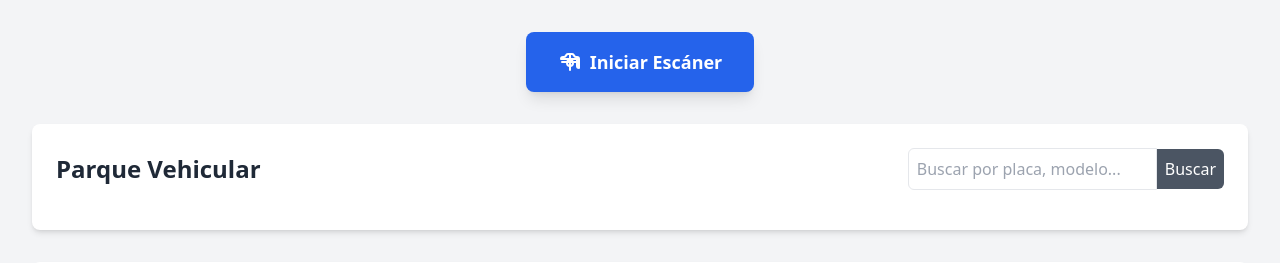
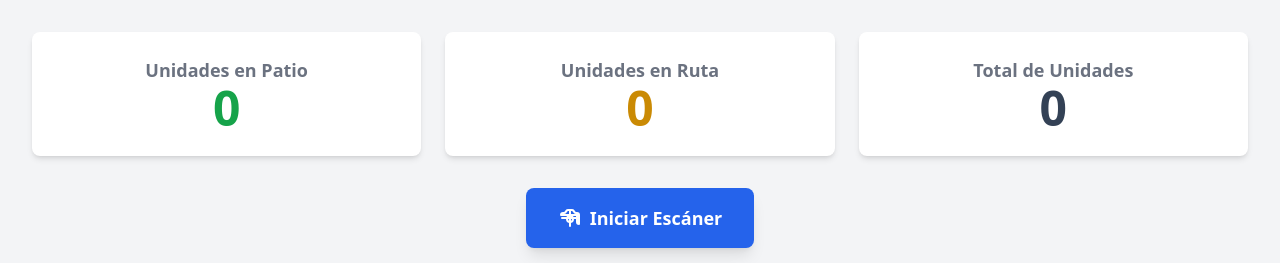
Before and after one commit to Isaacgtz17/control-vehicular, a Flask app: page / in a window 1280 px wide. Shown: the part 60-323 px from the top of the page. Run offline with Flask 3, Linux system fonts and the light colour scheme; the visitor is signed in with stand-in values (Sample User, id 1); data that the repository does not hold is empty; some libraries are stand-ins or nearby versions.

Commit message:
Cambios agregue dashboard de ontrol vehicular dentro o fuera de base

```diff
--- a/control_vehicular/app/routes.py
+++ b/control_vehicular/app/routes.py
@@ -27,36 +27,41 @@ def admin_required(f):
 @main_bp.route('/')
 @login_required
 def index():
-    # --- CORRECCIÓN: Parámetros de página separados ---
     page_vehiculos = request.args.get('page_vehiculos', 1, type=int)
     page_registros = request.args.get('page_registros', 1, type=int)
-
     q_vehiculo = request.args.get('q_vehiculo', '')
     q_bitacora = request.args.get('q_bitacora', '')
 
+    # --- LÓGICA PARA EL ESTADO DE LA FLOTA ---
+    unidades_en_patio = Vehiculo.query.filter_by(status='adentro').count()
+    total_unidades = Vehiculo.query.count()
+    unidades_en_ruta = total_unidades - unidades_en_patio
+
+    # Lógica de paginación y búsqueda (sin cambios)
     if q_vehiculo:
-        vehiculos_pagination = Vehiculo.query.filter(
-            Vehiculo.placa.contains(q_vehiculo) |
-            Vehiculo.modelo.contains(q_vehiculo) |
-            Vehiculo.conductor.contains(q_vehiculo)
-        ).paginate(page=page_vehiculos, per_page=9)
+        vehiculos_pagination = Vehiculo.query.filter(Vehiculo.placa.contains(q_vehiculo) | Vehiculo.modelo.contains(q_vehiculo) | Vehiculo.conductor.contains(q_vehiculo)).paginate(page=page_vehiculos, per_page=9)
     else:
         vehiculos_pagination = Vehiculo.query.paginate(page=page_vehiculos, per_page=9)
-
     if q_bitacora:
-        registros_pagination = RegistroAcceso.query.join(Vehiculo).filter(
-            Vehiculo.placa.contains(q_bitacora) |
-            Vehiculo.modelo.contains(q_bitacora) |
-            Vehiculo.conductor.contains(q_bitacora)
-        ).order_by(RegistroAcceso.timestamp.desc()).paginate(page=page_registros, per_page=10)
+        registros_pagination = RegistroAcceso.query.join(Vehiculo).filter(Vehiculo.placa.contains(q_bitacora) | Vehiculo.modelo.contains(q_bitacora) | Vehiculo.conductor.contains(q_bitacora)).order_by(RegistroAcceso.timestamp.desc()).paginate(page=page_registros, per_page=10)
     else:
         registros_pagination = RegistroAcceso.query.order_by(RegistroAcceso.timestamp.desc()).paginate(page=page_registros, per_page=10)
 
+    # Pasamos los nuevos datos a las plantillas
+    template_data = {
+        'vehiculos': vehiculos_pagination,
+        'registros': registros_pagination,
+        'q_vehiculo': q_vehiculo,
+        'q_bitacora': q_bitacora,
+        'unidades_en_patio': unidades_en_patio,
+        'unidades_en_ruta': unidades_en_ruta,
+        'total_unidades': total_unidades
+    }
+
     if current_user.role == 'admin':
-        return render_template('index.html', vehiculos=vehiculos_pagination, registros=registros_pagination, q_vehiculo=q_vehiculo, q_bitacora=q_bitacora)
+        return render_template('index.html', **template_data)
     else:
-        # También actualizamos la vista del vigilante
-        return render_template('dashboard_vigilante.html', vehiculos=vehiculos_pagination, registros=registros_pagination, q_vehiculo=q_vehiculo, q_bitacora=q_bitacora)
+        return render_template('dashboard_vigilante.html', **template_data)
 
 # ... (El resto de las rutas no necesitan cambios) ...
 @main_bp.route('/vehiculo/historial/<int:vehiculo_id>')
--- a/control_vehicular/app/templates/dashboard_vigilante.html
+++ b/control_vehicular/app/templates/dashboard_vigilante.html
@@ -7,7 +7,6 @@
     <script src="https://cdn.tailwindcss.com"></script>
   </head>
   <body class="bg-gray-100 text-gray-800">
-    <!-- BARRA DE NAVEGACIÓN CON LOGOUT -->
     <nav class="bg-slate-800 text-white p-4">
       <div class="container mx-auto flex justify-between items-center">
         <h1 class="text-xl font-bold">Dashboard de Operaciones</h1>
@@ -25,7 +24,27 @@
     </nav>
 
     <div class="container mx-auto p-4 md:p-8">
-      <!-- BOTÓN PARA ABRIR ESCÁNER MÓVIL -->
+      <!-- SECCIÓN DE ESTADO DE FLOTA -->
+      <div class="grid grid-cols-1 md:grid-cols-3 gap-6 mb-8">
+        <div class="bg-white p-6 rounded-lg shadow-md text-center">
+          <h3 class="text-lg font-semibold text-gray-500">Unidades en Patio</h3>
+          <p class="text-5xl font-bold text-green-600">
+            {{ unidades_en_patio }}
+          </p>
+        </div>
+        <div class="bg-white p-6 rounded-lg shadow-md text-center">
+          <h3 class="text-lg font-semibold text-gray-500">Unidades en Ruta</h3>
+          <p class="text-5xl font-bold text-yellow-600">
+            {{ unidades_en_ruta }}
+          </p>
+        </div>
+        <div class="bg-white p-6 rounded-lg shadow-md text-center">
+          <h3 class="text-lg font-semibold text-gray-500">Total de Unidades</h3>
+          <p class="text-5xl font-bold text-slate-700">{{ total_unidades }}</p>
+        </div>
+      </div>
+
+      <!-- ... (El resto del contenido de dashboard_vigilante.html no cambia) ... -->
       <div class="mb-8 text-center">
         <a
           href="{{ url_for('main.escaner_movil') }}"
@@ -58,8 +77,6 @@
           Iniciar Escáner
         </a>
       </div>
-
-      <!-- Sección de Parque Vehicular -->
       <div class="bg-white p-6 rounded-lg shadow-md mb-8">
         <div
           class="flex flex-col md:flex-row justify-between items-center mb-4"
@@ -86,7 +103,7 @@
           </form>
         </div>
         <div class="grid grid-cols-1 md:grid-cols-2 lg:grid-cols-3 gap-6">
-          {% for vehiculo in vehiculos %}
+          {% for vehiculo in vehiculos.items %}
           <div
             class="border p-4 rounded-lg bg-gray-50 flex flex-col items-center text-center shadow"
           >
@@ -94,24 +111,18 @@
             <p>{{ vehiculo.modelo }}</p>
             <p class="text-sm text-gray-600 mb-2">{{ vehiculo.conductor }}</p>
             <div class="mt-2 mb-2">
-              {% if vehiculo.status == 'adentro' %}
-              <span
+              {% if vehiculo.status == 'adentro' %}<span
                 class="px-3 py-1 text-sm font-semibold text-green-800 bg-green-200 rounded-full"
                 >ADENTRO</span
-              >
-              {% else %}
-              <span
+              >{% else %}<span
                 class="px-3 py-1 text-sm font-semibold text-gray-800 bg-gray-200 rounded-full"
                 >AFUERA</span
-              >
-              {% endif %}
+              >{% endif %}
             </div>
           </div>
           {% endfor %}
         </div>
       </div>
-
-      <!-- Sección de Bitácora de Accesos -->
       <div class="bg-white p-6 rounded-lg shadow-md">
         <div
           class="flex flex-col md:flex-row justify-between items-center mb-4"
@@ -149,21 +160,18 @@
               </tr>
             </thead>
             <tbody>
-              {% for registro in registros %}
+              {% for registro in registros.items %}
               <tr class="hover:bg-gray-50">
                 <td class="p-2 border">
-                  {{ registro.timestamp.strftime('%Y-%m-%d %H:%M:%S') }}
+                  {{ registro.timestamp | local_time }}
                 </td>
                 <td class="p-2 border">
-                  {% if registro.tipo == 'Entrada' %}
-                  <span class="text-green-600 font-bold"
+                  {% if registro.tipo == 'Entrada' %}<span
+                    class="text-green-600 font-bold"
                     >{{ registro.tipo }}</span
-                  >
-                  {% else %}
-                  <span class="text-red-600 font-bold"
+                  >{% else %}<span class="text-red-600 font-bold"
                     >{{ registro.tipo }}</span
-                  >
-                  {% endif %}
+                  >{% endif %}
                 </td>
                 <td class="p-2 border">{{ registro.vehiculo.placa }}</td>
                 <td class="p-2 border">{{ registro.vehiculo.modelo }}</td>
```
Also changed, not shown: control_vehicular/app/templates/index.html (+20 -30 lines).
